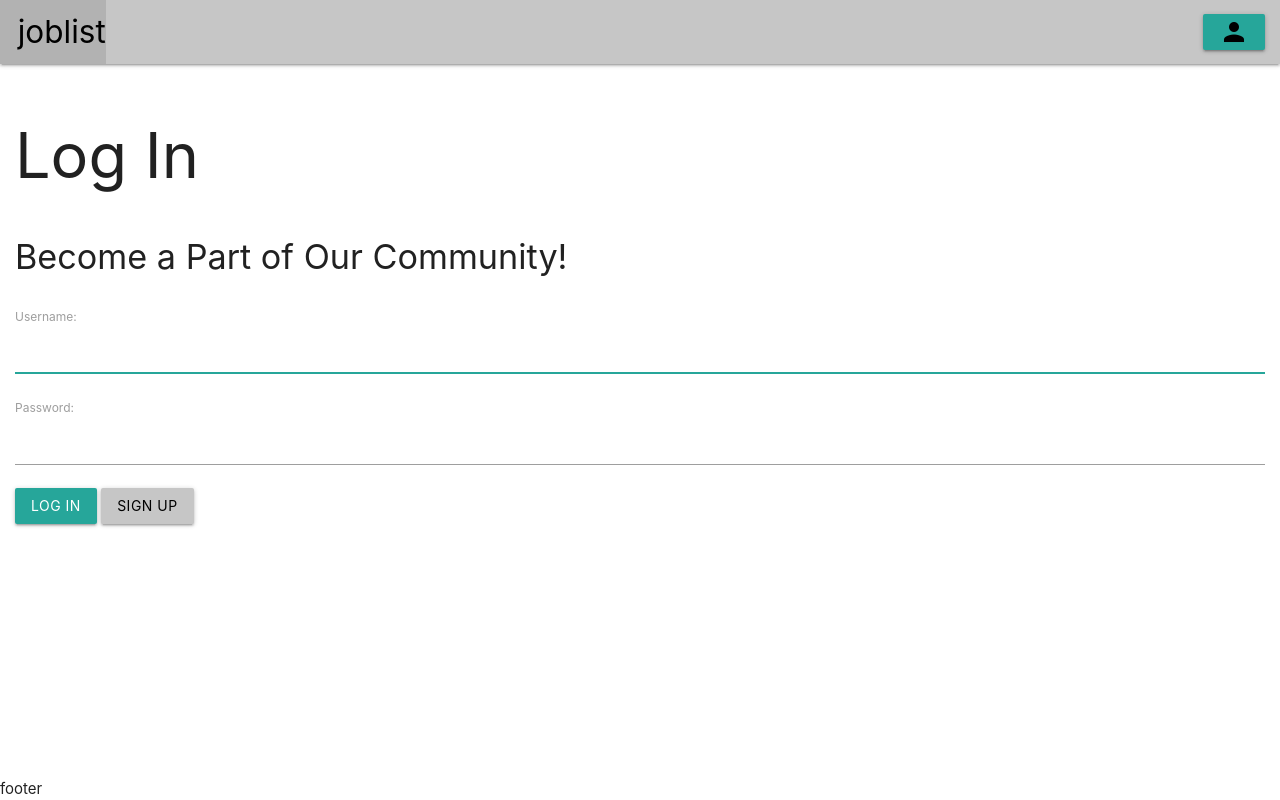
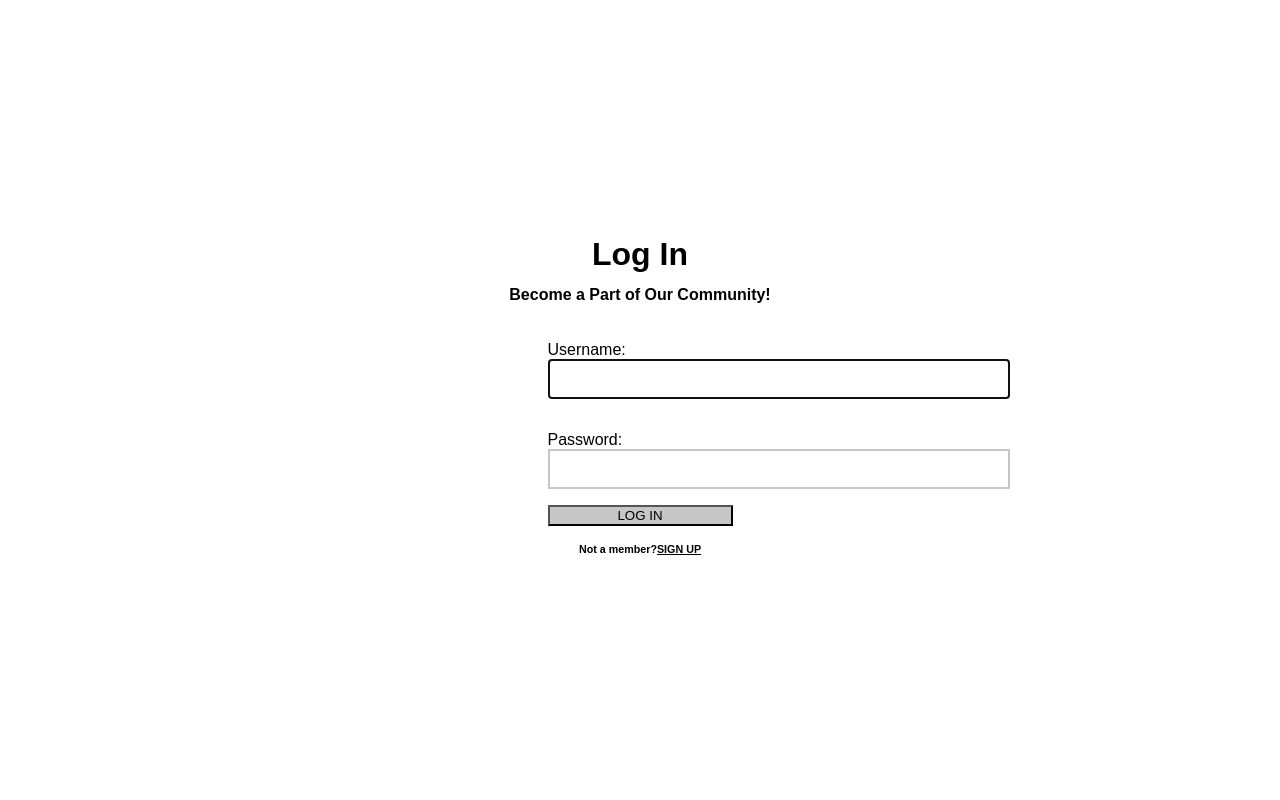
Before and after one commit to emerick23/Hackathon, a Django app: page /accounts/login/ in a window 1280 px wide. Run offline with Django 3.2, Linux system fonts and the light colour scheme.

Commit message:
home and login styling

```diff
--- a/main_app/static/css/style.css
+++ b/main_app/static/css/style.css
@@ -19,4 +19,54 @@ main {
     flex-direction: column;
     /* align-items: center; */
     overflow-y: scroll;
+    background-color: #C6C6C6;
 }
+
+.row {
+    display: flex;
+    justify-content: center;
+    align-content: center;
+    padding: 0px, 0px, 0px, 0px;
+    margin: 0px, 0px, 0px, 0px;
+}
+
+.btn {
+    background-color: #C6C6C6;
+    color: black;
+}
+
+.login {
+    font-family: Arial, Helvetica, sans-serif;
+    display: flex;
+    flex-direction: column;
+    justify-content: center;
+    align-items: center;
+}
+
+.login>h1 {
+    margin: -.7%;
+}
+
+.signOnLog {
+    display: flex;
+    flex-direction: row;
+    justify-content: space-between;
+    margin: -2%;
+}
+
+.login>form {
+    display: flex;
+    flex-direction: column;
+    justify-content: center;
+}
+
+#id_username, #id_password {
+    height: 40px;
+    width: 250%;
+    border: 2px solid #C6C6C6;
+
+}
+
+.login>input, label {
+    display: block;
+}
--- a/main_app/templates/base.html
+++ b/main_app/templates/base.html
@@ -27,25 +27,8 @@
                     <li><a href="{% url 'jobs_index' %}">Jobs</a></li>
                     <li><a href="{% url 'logout' %}">Logout</a></li>
                     {% else %}
-                    <li><a href="{% url 'login' %}"><a class="waves-effect waves-light btn modal-trigger"
-                                href="#modal1"><i class="material-icons"
-                                    style="font-size: 30px; color: black">person</i></a></a></li>
-
-                    <div id="modal1" class="modal">
-                        <div class="modal-content">
-                                <h1 style="color: black">Log In</h1>
-                                <h4 style="color: black">Become a part of our community!</h4>
-
-                                <form method="post" action="{% url 'login' %}">
-                                    {% csrf_token %}
-                                    {{ form.as_p }}
-                                    <input type="submit" class="btn" value="log in">
-                                    <input type="hidden" name="next" value="{{ next }}"><br>
-                                    <a href="{% url 'signup' %}" style="color: black">Sign Up</a>
-                                  </form>
-                        </div>
-                    </div>
-
+                    <li><a href="{% url 'login' %}"><i class="material-icons"
+                                    style="font-size: 30px; color: black">person</i></a></li>
                     {% endif %}
                 </ul>
             </div>
@@ -61,7 +44,9 @@
         {% block content %}
         {% endblock %}
     </main>
-    <footer>footer</footer>
+    <footer class="page-footer" style="background-color: #C6C6C6; color: black">
+            <div class="right">All Rights Reserved, &copy; 2019 joblist &nbsp;</div>
+         </footer>
 </body>
 
 </html>
--- a/main_app/templates/home.html
+++ b/main_app/templates/home.html
@@ -7,12 +7,12 @@
         <button type="submit" class="btn" style="background-color: #C6C6C6"><a href="{% url 'signup' %}" style="color: black">Sign Up</a></button>
     </div>
     <div class="col s6">
-        <img src="../static/images/joblist.png" alt="interview" style="display: block; width: 100%; height: auto">
+        <img src="../static/images/joblist.png" alt="interview" style="display: block; width: 85%; height: auto">
     </div>
 </div>
 <div class="row" style="background-color: white">
     <div class="col s6">
-        <img src="../static/images/Screen Shot 2019-06-18 at 12.09.14 PM.png" alt="joblist_screen" style="display: block; width: 100%; height: auto">
+        <img src="../static/images/Screen Shot 2019-06-19 at 10.46.30 AM.png" alt="joblist_screen" style="display: block; width: 100%; height: auto">
     </div>
     <div class="col s6">
         <h5>Never miss an opportunity again with this one-stop collection of all your job-search needs.</h5>
@@ -23,7 +23,7 @@
         <h5>Each stage of the application process is divided into four intuitive categories. Be confident your search is following a plan.</h5>
     </div>
     <div class="col s6">
-        <h5>(Img)</h5>
+        <img src="../static/images/Screen Shot 2019-06-19 at 10.42.58 AM.png" alt="stages" style="display: block; width: 100%; height: auto;">
     </div>
 </div>
 
--- a/main_app/templates/jobs/detail.html
+++ b/main_app/templates/jobs/detail.html
@@ -1,7 +1,6 @@
 {% extends 'base.html' %}
 {% block content %}
-<div class="row">
-    <div class="col s6">
+
         <div class="card">
             <div class="card-content">
                 <span class="card-title">Company: {{ job.company }}</span>
@@ -33,6 +32,5 @@
                 <a href="{% url 'jobs_delete' job.id %}">Delete</a>
             </div>
         </div>
-    </div>
-</div>
+
 {% endblock %}
--- a/main_app/templates/registration/login.html
+++ b/main_app/templates/registration/login.html
@@ -1,15 +1,26 @@
-{% extends 'base.html' %}
-{% block content %}
+<!DOCTYPE html>
+<html lang="en">
+<head>
+  <meta charset="UTF-8">
+  <meta name="viewport" content="width=device-width, initial-scale=1.0">
+  <meta http-equiv="X-UA-Compatible" content="ie=edge">
+  <link rel="stylesheet" href="../../static/css/style.css">
+  <title>joblist</title>
+</head>
+<body class="login">
+    <h1>Log In</h1>
+    <h4>Become a Part of Our Community!</h4>
 
-<h1>Log In</h1>
-<h4>Become a Part of Our Community!</h4>
+    <form method="post" action="{% url 'login' %}">
+        {% csrf_token %}
+        {{ form.as_p }}
 
-<form method="post" action="{% url 'login' %}">
-    {% csrf_token %}
-    {{ form.as_p }}
-    <input type="submit" class="btn" value="log in">
-    <input type="hidden" name="next" value="{{ next }}">
-    <button type="submit" class="btn" style="background-color: #C6C6C6"><a href="{% url 'signup' %}" style="color: black">Sign Up</a></button>
-  </form>
-
-{% endblock %}
+        <input type="submit" class="btn" value="LOG IN">
+        <input type="hidden" name="next" value="{{ next }}"><br>
+      </form>
+      <div class="signOnLog">
+        <h6>Not a member?</h6>
+        <a href="{% url 'signup' %}" style="color: black"><h6>SIGN UP</h6></a>
+      </div>
+</body>
+</html>
```
Also changed, not shown: main_app/templates/jobs/index.html (+61 -2 lines), main_app/static/images/Screen Shot 2019-06-18 at 12.09.14 PM.png (deleted), main_app/static/images/Screen Shot 2019-06-19 at 10.42.58 AM.png (added), main_app/static/images/Screen Shot 2019-06-19 at 10.46.30 AM.png (added).
